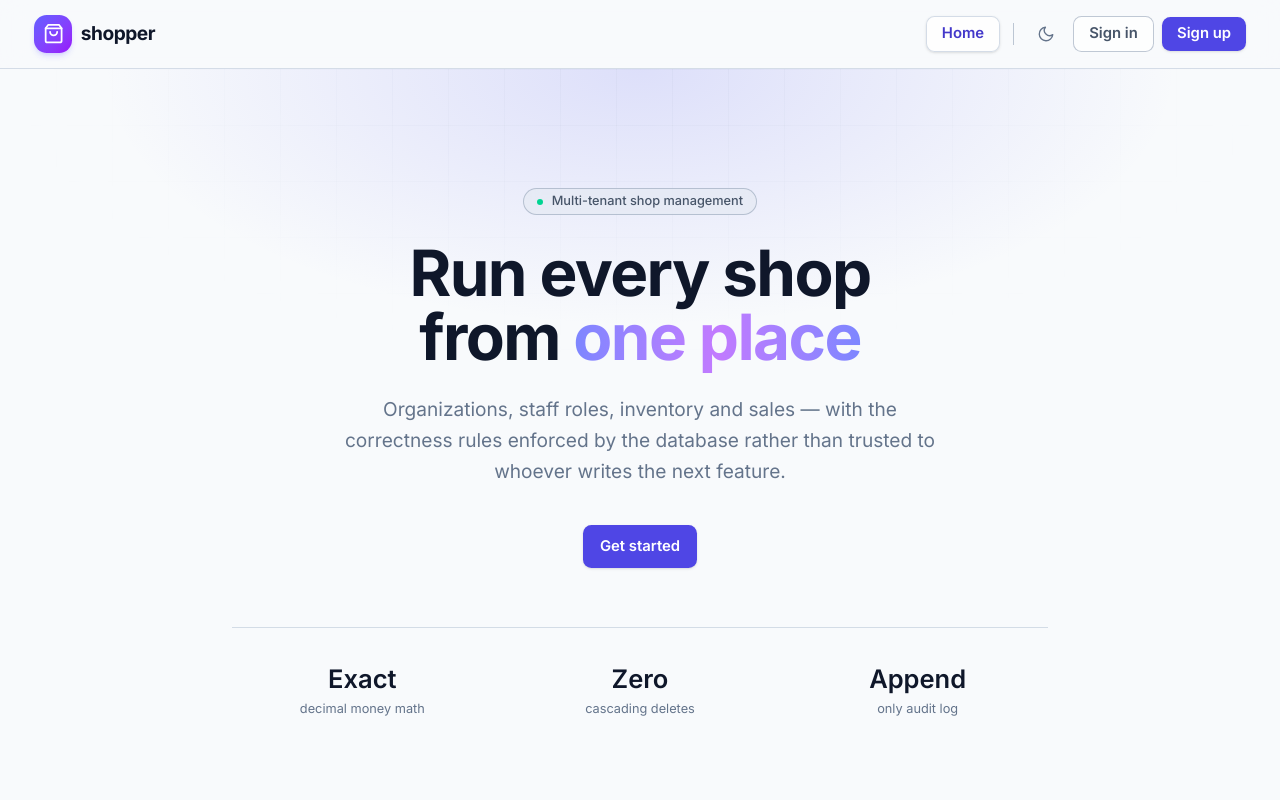
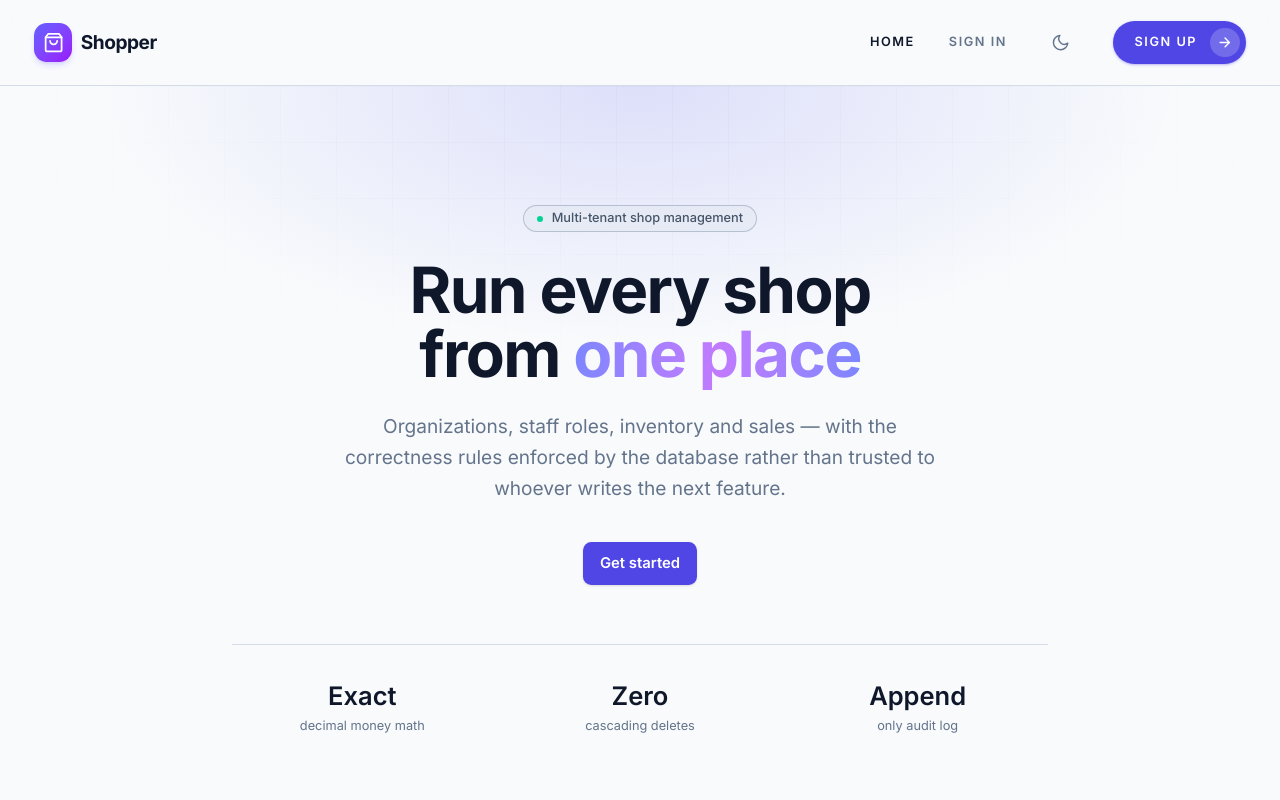
Before and after one commit to rakibulislam8226/shopper, a React (Vite) app in the folder web/: page / in a window 1280 px wide. Shown: the top 800 px of the page. Built offline with nearby package versions, Linux system fonts and the light colour scheme.

Commit message:
Enhance Navbar and ThemeToggle components: update layout, improve styling, and add ArrowRightIcon

```diff
--- a/web/src/components/layout/BrandLogo.tsx
+++ b/web/src/components/layout/BrandLogo.tsx
@@ -11,7 +11,7 @@ export function BrandLogo({ iconOnly = false }: { iconOnly?: boolean }) {
     <NavLink
       to="/"
       className="group flex items-center gap-2"
-      title={iconOnly ? 'shopper' : undefined}
+      title={iconOnly ? 'Shopper' : undefined}
     >
       <span className="flex h-9 w-9 items-center justify-center rounded-xl bg-linear-to-br from-indigo-500 to-purple-600 text-white shadow-md shadow-indigo-500/20 transition-transform duration-200 group-hover:scale-105">
         <BrandMarkIcon />
@@ -23,7 +23,7 @@ export function BrandLogo({ iconOnly = false }: { iconOnly?: boolean }) {
             : 'text-lg font-bold tracking-tight text-text-primary transition-colors group-hover:text-indigo-400'
         }
       >
-        shopper
+        Shopper
       </span>
     </NavLink>
   );
--- a/web/src/components/layout/Navbar.tsx
+++ b/web/src/components/layout/Navbar.tsx
@@ -1,38 +1,46 @@
-import { ButtonLink } from '@components/ui/Button';
-import { NavLink } from 'react-router-dom';
+import { ArrowRightIcon } from '@components/ui/icons';
+import { Link, NavLink } from 'react-router-dom';
 
 import { BrandLogo } from './BrandLogo';
 import { ThemeToggle } from './ThemeToggle';
 
 const NAV_ITEMS = [{ label: 'Home', path: '/' }] as const;
 
-const linkClasses = ({ isActive }: { isActive: boolean }) =>
-  `rounded-lg px-3.5 py-1.5 text-sm font-medium transition-all duration-200 ${
-    isActive
-      ? 'border border-edge bg-elevated/90 font-semibold text-brand-text shadow-sm'
-      : 'text-text-muted hover:bg-panel/50 hover:text-text-primary'
+const navLinkClasses = ({ isActive }: { isActive: boolean }) =>
+  `text-xs font-semibold tracking-[0.12em] uppercase transition-colors duration-150 ${
+    isActive ? 'text-text-primary' : 'text-text-muted hover:text-text-primary'
   }`;
 
 export function Navbar() {
   return (
     <header className="sticky top-0 z-50 w-full border-b border-edge bg-surface-overlay backdrop-blur-md">
-      <div className="mx-auto flex h-16 max-w-7xl items-center justify-between px-4 sm:px-6 lg:px-8">
+      <div className="mx-auto flex h-20 max-w-7xl items-center justify-between px-4 sm:px-6 lg:px-8">
         <BrandLogo />
 
-        <nav className="flex items-center gap-1 sm:gap-2">
+        <nav className="flex items-center gap-8">
           {NAV_ITEMS.map((item) => (
-            <NavLink key={item.path} to={item.path} end={item.path === '/'} className={linkClasses}>
+            <NavLink key={item.path} to={item.path} end={item.path === '/'} className={navLinkClasses}>
               {item.label}
             </NavLink>
           ))}
-
-          <span className="mx-1 h-5 w-px bg-edge-strong" aria-hidden="true" />
+          <Link
+            to="/login"
+            className="text-xs font-semibold tracking-[0.12em] text-text-muted uppercase transition-colors duration-150 hover:text-text-primary"
+          >
+            Sign in
+          </Link>
 
           <ThemeToggle />
-          <ButtonLink to="/login" variant="secondary">
-            Sign in
-          </ButtonLink>
-          <ButtonLink to="/signup">Sign up</ButtonLink>
+
+          <Link
+            to="/signup"
+            className="group inline-flex items-center gap-3 rounded-full bg-brand py-1.5 pr-1.5 pl-5 text-xs font-semibold tracking-[0.12em] text-white uppercase shadow-sm shadow-brand/30 transition-colors duration-200 hover:bg-brand-hover"
+          >
+            Sign up
+            <span className="flex h-7 w-7 items-center justify-center rounded-full bg-white/20 text-white transition-transform duration-200 group-hover:translate-x-0.5">
+              <ArrowRightIcon className="h-3.5 w-3.5" strokeWidth={2.25} />
+            </span>
+          </Link>
         </nav>
       </div>
     </header>
--- a/web/src/components/layout/ThemeToggle.tsx
+++ b/web/src/components/layout/ThemeToggle.tsx
@@ -17,9 +17,9 @@ export function ThemeToggle({ className = '' }: { className?: string }) {
       onClick={() => setMode(isDark ? 'light' : 'dark')}
       aria-label={isDark ? 'Switch to light mode' : 'Switch to dark mode'}
       title={isDark ? 'Switch to light mode' : 'Switch to dark mode'}
-      className={`inline-flex h-9 w-9 shrink-0 cursor-pointer items-center justify-center rounded-lg text-text-muted transition-colors duration-150 hover:bg-panel hover:text-text-primary ${className}`}
+      className={`inline-flex h-9 w-9 shrink-0 cursor-pointer items-center justify-center rounded-full border border-transparent text-text-muted transition-all duration-150 hover:border-edge hover:bg-panel hover:text-text-primary ${className}`}
     >
-      {isDark ? <SunIcon className="h-[18px] w-[18px]" /> : <MoonIcon className="h-[18px] w-[18px]" />}
+      {isDark ? <SunIcon className="h-4.5 w-4.5" /> : <MoonIcon className="h-4.5 w-4.5" />}
     </button>
   );
 }
--- a/web/src/components/ui/icons.tsx
+++ b/web/src/components/ui/icons.tsx
@@ -214,6 +214,14 @@ export function ArrowLeftIcon(props: IconProps) {
   );
 }
 
+export function ArrowRightIcon(props: IconProps) {
+  return (
+    <svg {...strokeIconProps(props)}>
+      <path d="M5 12h14M13 5l7 7-7 7" />
+    </svg>
+  );
+}
+
 export function ImageIcon(props: IconProps) {
   return (
     <svg {...strokeIconProps(props)}>
```
